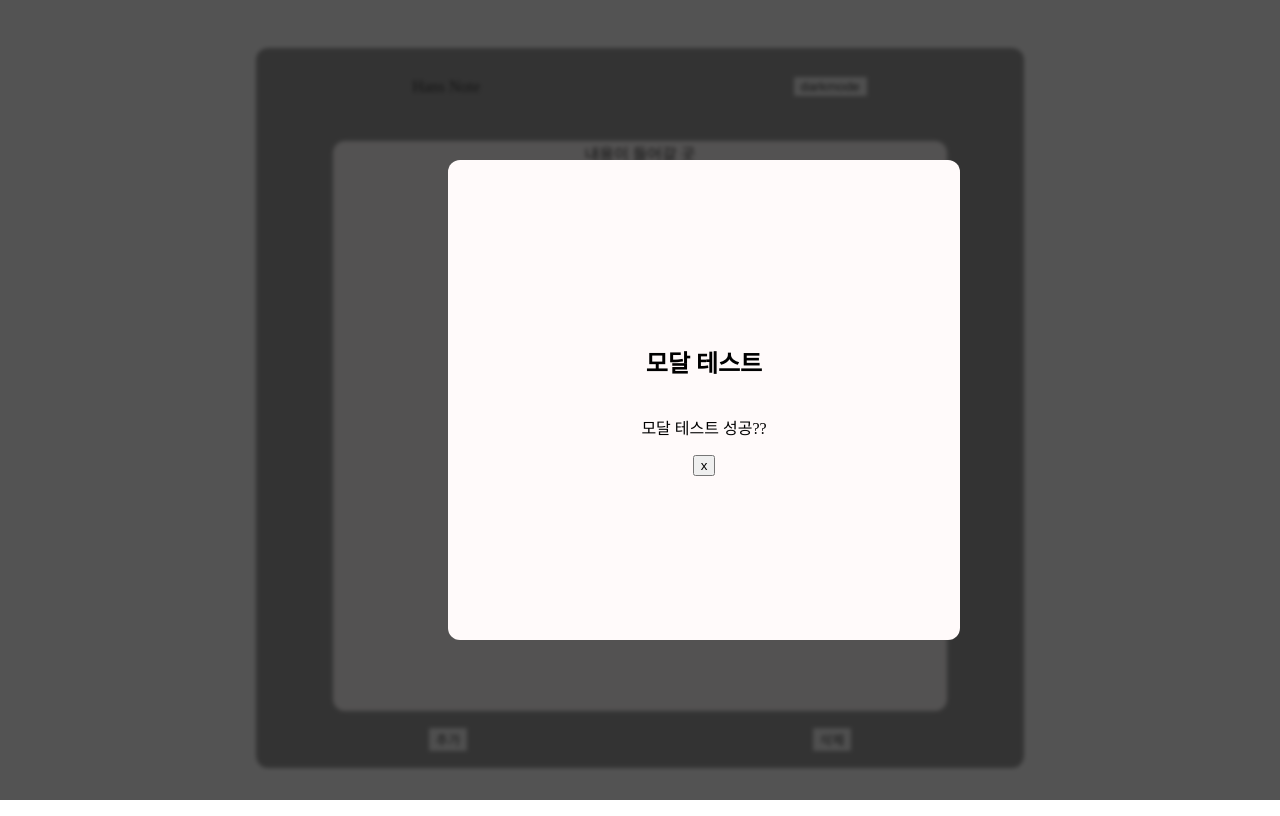
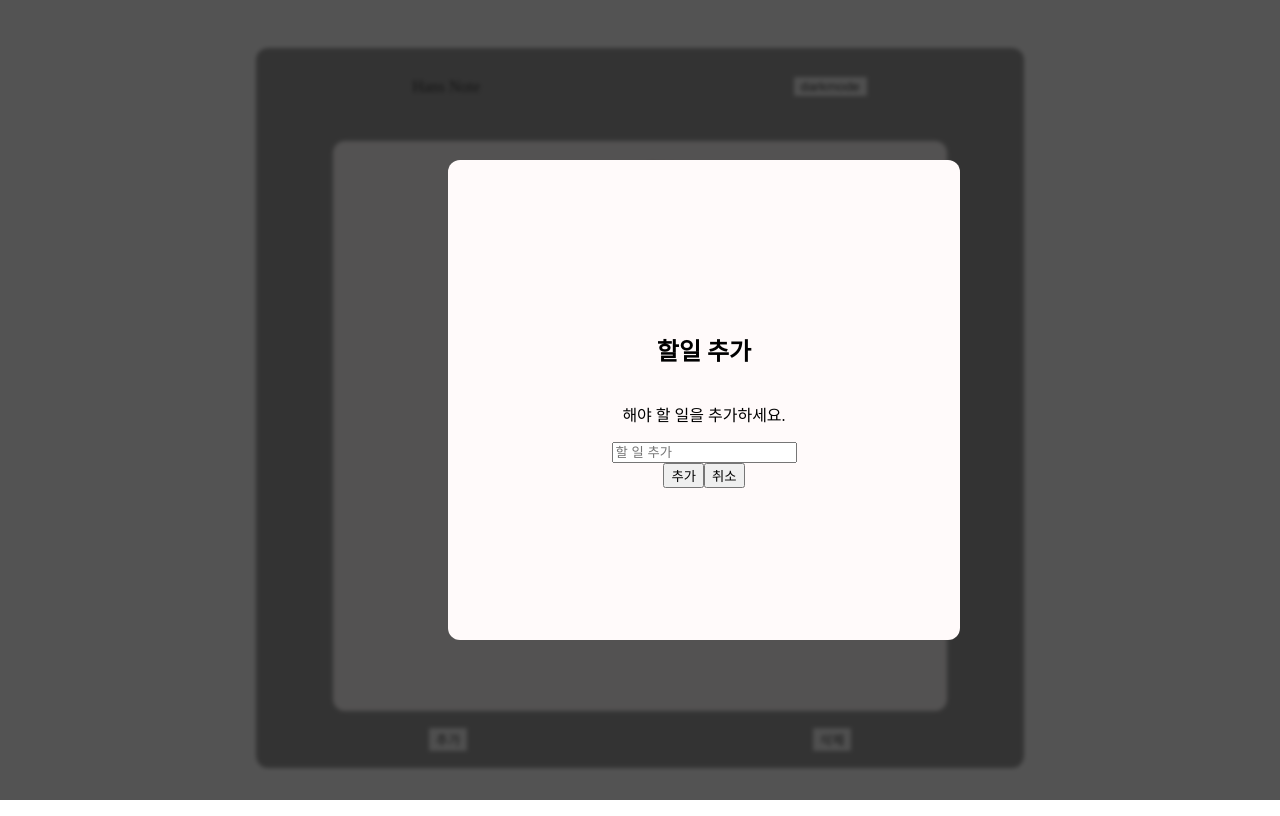
Before and after one commit to Gukbo/HansNote, a React (Vite) app: page / in a window 1280 px wide. Both pictures are taken after a click on the button "추가". Built offline with nearby package versions, Linux system fonts and the light colour scheme.

Commit message:
todo와 관련된 파일들 정리

```diff
--- a/package.json
+++ b/package.json
@@ -10,6 +10,7 @@
     "preview": "vite preview"
   },
   "dependencies": {
+    "classnames": "^2.5.1",
     "react": "^19.0.0",
     "react-dom": "^19.0.0",
     "react-modal": "^3.16.3"
--- a/src/components/AddContainer.jsx
+++ b/src/components/AddContainer.jsx
@@ -39,9 +39,17 @@ function AddContainer() {
         }}
       >
         <div className={styles.modalContent}>
-          <h2>모달 테스트</h2>
-          <p>모달 테스트 성공??</p>
-          <button onClick={closeModal}>x</button>
+          <h2>할일 추가</h2>
+          <p>해야 할 일을 추가하세요.</p>
+          <input
+            type="text"
+            placeholder="할 일 추가"
+            onChange={(e) => e.target.value()}
+          />
+          <div>
+            <button onClick={closeModal}>추가</button>
+            <button onClick={closeModal}>취소</button>
+          </div>
         </div>
       </Modal>
       <button>삭제</button>
--- a/src/components/MainContainer.jsx
+++ /dev/null
@@ -1,7 +0,0 @@
-import styles from "../components/MainForm.module.css";
-
-function MainContainer() {
-  return <div className={styles.MainContainer}>내용이 들어갈 곳</div>;
-}
-
-export { MainContainer };
--- a/src/components/MainForm.jsx
+++ b/src/components/MainForm.jsx
@@ -1,14 +1,14 @@
 import styles from "./MainForm.module.css";
 import { AddContainer } from "./AddContainer";
 import { NavContainer } from "./NavContainer";
-import { MainContainer } from "./MainContainer";
+import { TodoContainer } from "./TodoContainer";
 
 function MainForm() {
   return (
     <div className={styles.wrapper}>
       <div className={styles.MainForm}>
         <NavContainer />
-        <MainContainer />
+        <TodoContainer />
         <AddContainer />
       </div>
     </div>
--- a/src/components/MainForm.module.css
+++ b/src/components/MainForm.module.css
@@ -25,7 +25,7 @@
   margin-bottom: 2vh;
 }
 
-.MainContainer {
+.TodoContainer {
   display: flex;
   border-radius: 12px;
   width: 48vw;
--- /dev/null
+++ b/src/components/TodoContainer.jsx
@@ -0,0 +1,12 @@
+import styles from "../components/MainForm.module.css";
+import { TodoListItems } from "./TodoListItems";
+
+function TodoContainer() {
+  return (
+    <div className={styles.TodoContainer}>
+      <TodoListItems />
+    </div>
+  );
+}
+
+export { TodoContainer };
--- /dev/null
+++ b/src/components/TodoListItems.jsx
@@ -0,0 +1,13 @@
+function TodoListItems() {
+  return (
+    <div>
+      <ol>
+        <li>공부</li>
+        <li>게임</li>
+        <li>운동</li>
+      </ol>
+    </div>
+  );
+}
+
+export { TodoListItems };
```
Also changed, not shown: 1 other file (tests, documents, lock files or other folders).
